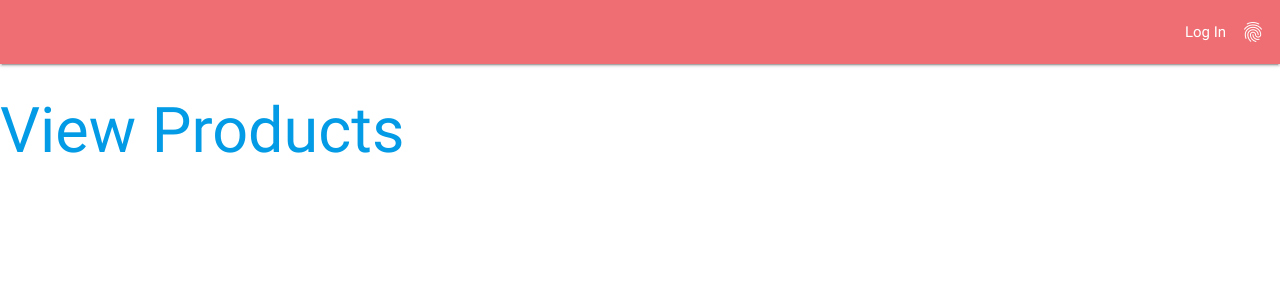
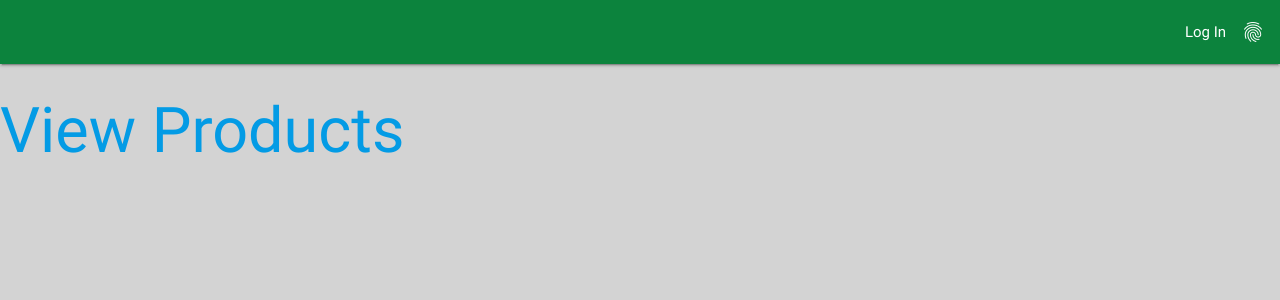
Before and after one commit to yharaskrik/nuclear-winners-server, a Flask app: page / in a window 1280 px wide. Shown: the top 300 px of the page. Run offline with Flask 2, Linux system fonts and the light colour scheme; some libraries are stand-ins or nearby versions.

Commit message:
changed up color pallete a bit

```diff
--- a/app/templates/layout.html
+++ b/app/templates/layout.html
@@ -9,6 +9,15 @@
     <link rel="stylesheet" href="https://cdnjs.cloudflare.com/ajax/libs/materialize/0.100.2/css/materialize.min.css">
     <script type="text/javascript" src="https://code.jquery.com/jquery-3.2.1.min.js"></script>
     <script src="https://cdnjs.cloudflare.com/ajax/libs/materialize/0.100.2/js/materialize.min.js"></script>
+
+    <style>
+        body {
+            background-color: lightgrey;
+        }
+        nav {
+            background-color: #0C833D;
+        }
+    </style>
 </head>
 <body>
 <div class="page">
--- a/app/templates/product_details.html
+++ b/app/templates/product_details.html
@@ -23,7 +23,7 @@
                     </table>
                 </div>
                 <div class="card-action">
-                    <a href="#" id="addToCart"><i class="material-icons">add</i> Add to Cart</a>
+                    <a href="#" id="addToCart"><i class="material-icons">add</i>Add to Cart</a>
                     {% if session.user_admin %}
                         <a href="{{ url_for('edit_product', sku=product.sku) }}">Edit</a><br>
                     {% endif %}
```
Also changed, not shown: app/templates/product_list.html (+8 -5 lines).
